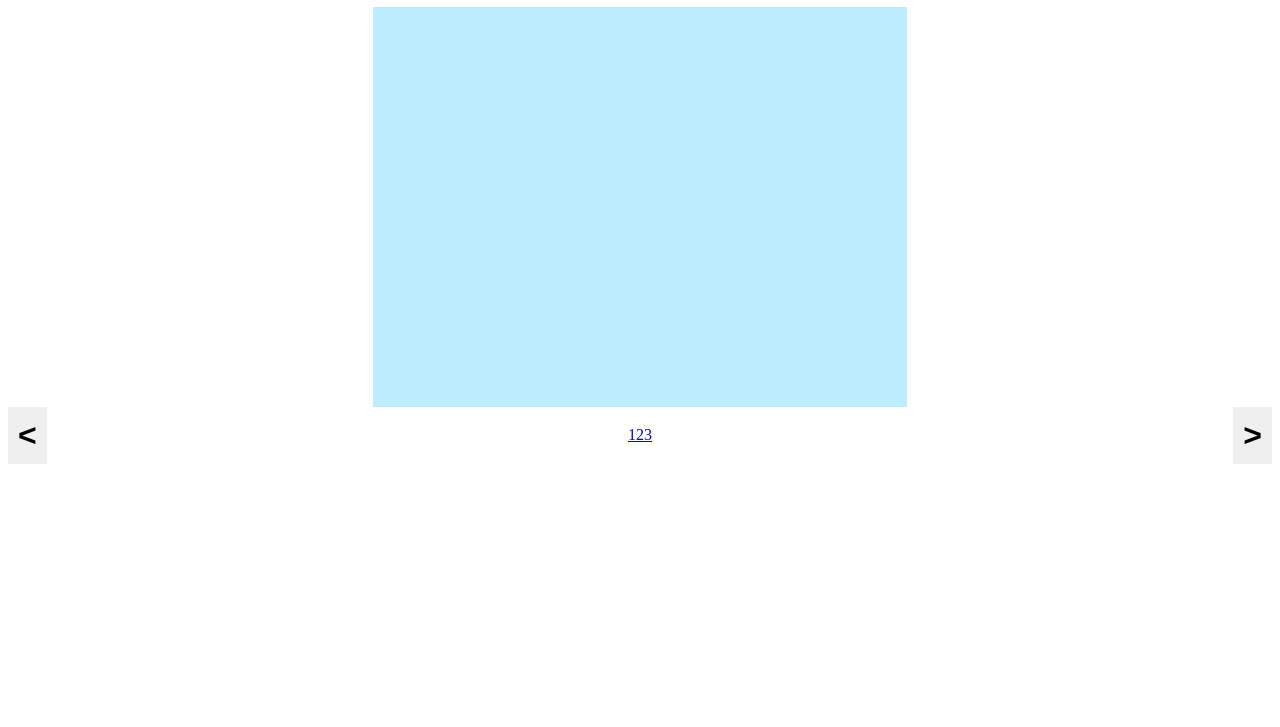
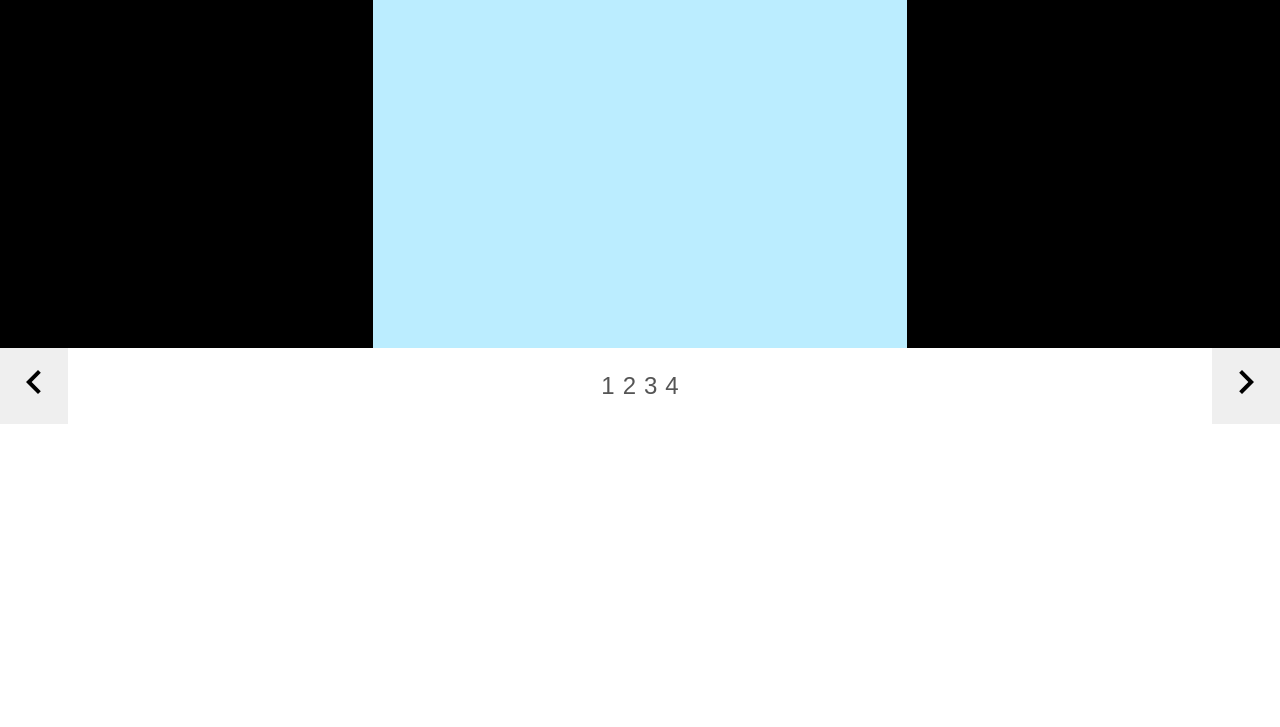
Before and after one commit to curtdmiller/slideshow, a website: page index.html in a window 1280 px wide. Shown: the part 73-800 px from the top of the page. Drawn offline with Linux system fonts and the light colour scheme.

Commit message:
update styles and add inline svg left/right buttons

```diff
--- a/css/styles.css
+++ b/css/styles.css
@@ -1,5 +1,9 @@
+body {
+	font-family: sans-serif;
+	margin: 0;
+}
+
 h1 {
-	font-family: sans-serif;
 	font-weight: 300;
 	font-style: italic;
 }
@@ -26,7 +30,7 @@ h1 {
 	justify-content: center;
 	width: 100%;
 	height: 100%;
-	/* background-color: #000; */
+	background-color: #000;
 	left: 0;
 }
 
@@ -34,6 +38,7 @@ h1 {
 	width: 100%;
 	height: 100%;
 	object-fit: contain;
+	pointer-events: none;
 }
 
 .slideshow-controls {
@@ -51,12 +56,26 @@ h1 {
 	font-weight: bold;
 }
 
-.slideshow-controls ul.slideshow-pagination {
+.slideshow-pagination {
 	list-style: none;
 	margin: 0;
 	padding-left: 0;
 }
 
-.slideshow-controls ul.slideshow-pagination li {
+.slideshow-pagination li {
 	display: inline-block;
+	margin: .25em;
 }
+
+.slideshow-pagination li a {
+	text-decoration: none;
+	color: #555;
+	font-size: 1.5em;
+	font-weight: 300;
+}
+.slideshow-pagination li a:hover {
+	opacity: 0.5;
+}
+.slideshow-pagination li a:visited {
+
+}
--- a/index.html
+++ b/index.html
@@ -7,7 +7,7 @@
 		<link rel="stylesheet" href="/css/styles.css">
 	</head>
 	<body>
-		<h1>Slip 'n' Slideshow</h1>
+		<h1></h1>
 		<div class="slideshow">
 			<div class="slide-group">
 				<div class="slide">
@@ -19,13 +19,20 @@
 				<div class="slide">
 					<img class="slide-image" src="/img/test2.png" alt="">
 				</div>
+				<div class="slide">
+					<iframe width="560" height="315" src="https://www.youtube.com/embed/GjYENsrLLf4" frameborder="0" allow="accelerometer; autoplay; encrypted-media; gyroscope; picture-in-picture" allowfullscreen></iframe>
+				</div>
 			</div>
 		</div>
 		<div class="slideshow-controls">
-			<button class="prev">&lt;</button>
+			<button class="prev">
+				<svg xmlns="http://www.w3.org/2000/svg" width="48" height="48" viewBox="0 0 24 24"><path d="M15.41 7.41L14 6l-6 6 6 6 1.41-1.41L10.83 12z"/><path d="M0 0h24v24H0z" fill="none"/></svg>
+			</button>
 			<ul class="slideshow-pagination">
 			</ul>
-			<button class="next">&gt;</button>
+			<button class="next">
+				<svg xmlns="http://www.w3.org/2000/svg" width="48" height="48" viewBox="0 0 24 24"><path d="M10 6L8.59 7.41 13.17 12l-4.58 4.59L10 18l6-6z"/><path d="M0 0h24v24H0z" fill="none"/></svg>
+			</button>
 		</div>
 		<script src="/js/slideshow.js" charset="utf-8"></script>
 	</body>
```
